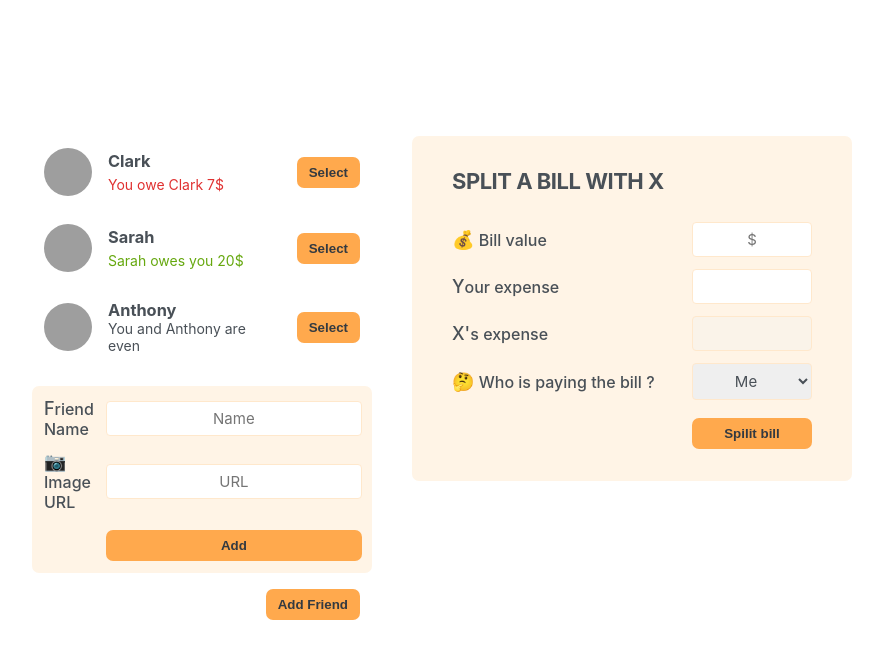
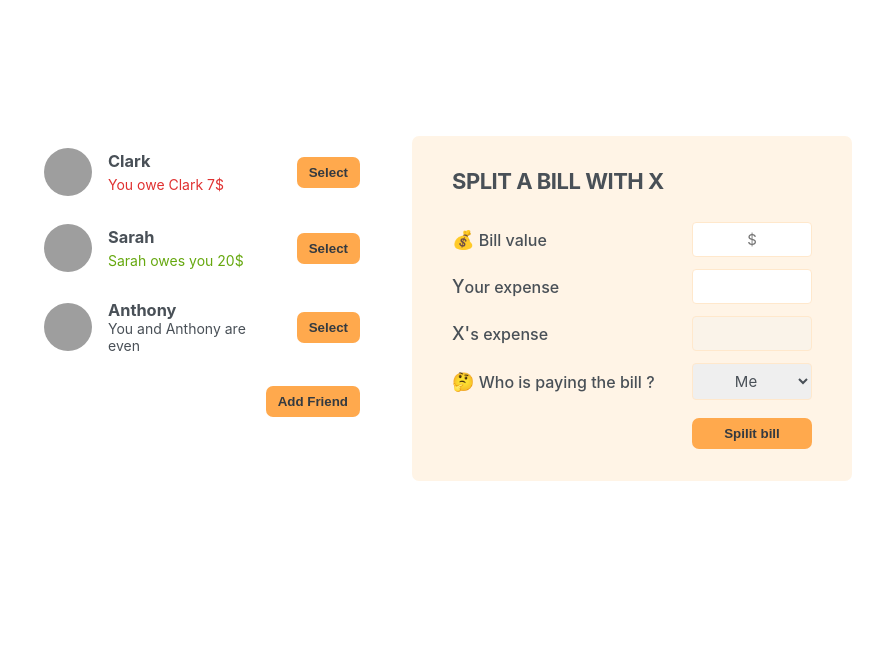
Before and after one commit to Sinabalar/Eat-Spilit, a React (Create React App) app: page / in a window 1280 px wide. Shown: the top 658 px of the page, without its empty margins (198-1081 px from the left). Built offline with nearby package versions, Linux system fonts and the light colour scheme; grey boxes are pictures that could not be loaded.

Commit message:
first state for show add friend form is created and give it to the Button component. also set a conditional rendering for the FormAddFriend component.

```diff
--- a/src/App.js
+++ b/src/App.js
@@ -1,4 +1,5 @@
 import style from "./index.css";
+import {useState} from "react";
 
 const initialFriends = [
     {
@@ -23,12 +24,25 @@
 
 
 export default function App() {
+
+    const [showAddFriend, setShowAddFriend] = useState(false);
+
+    function handelIsOpenAddForm() {
+        setShowAddFriend(showAdd=>!showAdd)
+    }
+
+
     return (
         <div className='app'>
             <div className='sidebar'>
                 <FriendsList/>
-                    <FormAddFriend/>
-                    <Button>Add Friend</Button>
+                {
+                    (showAddFriend) && (<FormAddFriend/>)
+                }
+                <Button
+                    onClick={handelIsOpenAddForm}
+                >{!showAddFriend ? 'Add Friend':'Close'}
+                </Button>
             </div>
             <FormSpilitBill/>
         </div>
@@ -63,7 +77,7 @@
             }
             {
                 (friendItem.balance === 0) &&
-                    <p>You and  {friendItem.name} are even</p>
+                <p>You and {friendItem.name} are even</p>
 
             }
 
@@ -73,8 +87,8 @@
     )
 }
 
-    function FormAddFriend(){
-        return(
+function FormAddFriend() {
+    return (
         <form className='form-add-friend'>
             <label>Friend Name</label>
             <input placeholder={'Name'} type={'text'}/>
@@ -85,14 +99,14 @@
     )
 }
 
-    function Button({children}){
-        return(
-            <button className={'button'}>{children}</button>
+function Button({children,onClick}) {
+    return (
+        <button onClick={onClick} className={'button'}>{children}</button>
     )
 }
 
-    function FormSpilitBill(){
-        return(
+function FormSpilitBill() {
+    return (
         <form className={'form-split-bill'}>
             <h2>Split a bill with X</h2>
             <label>💰 Bill value</label>
```
Lines whose indentation alone changed are shown as unchanged.
